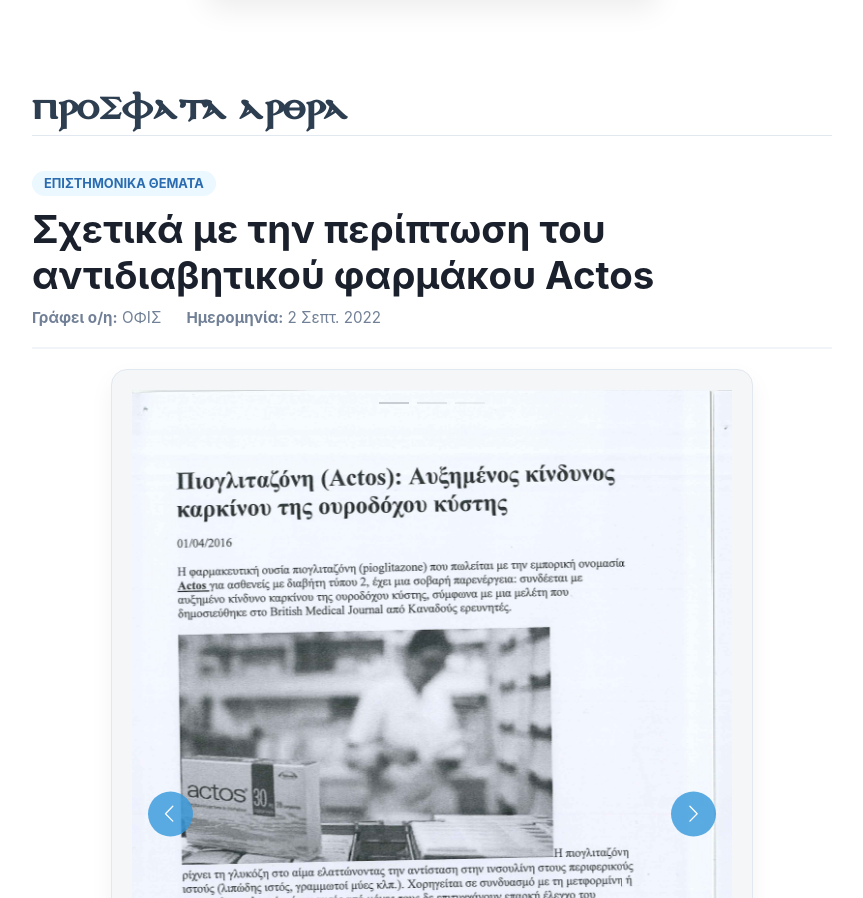
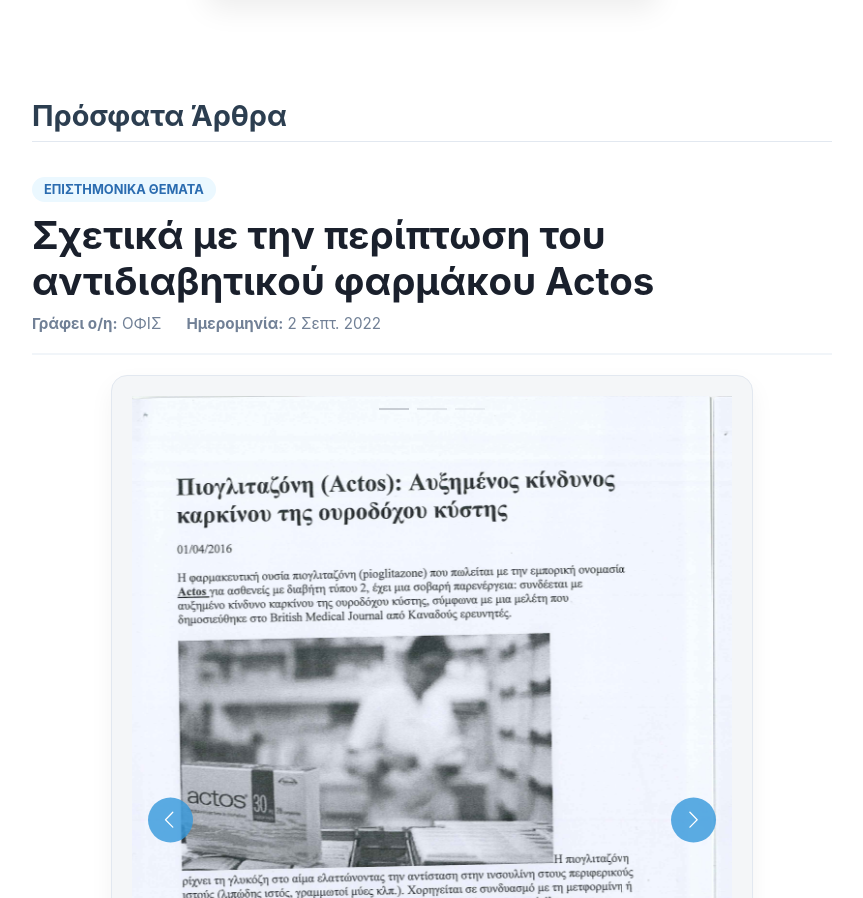
Before and after one commit to stellamarma/Ofic, a Vue app: page / in a window 1280 px wide. Shown: the part 1100-1998 px from the top of the page, without its empty margins (208-1071 px from the left). Built offline with nearby package versions, Linux system fonts and the light colour scheme; the HTML template or start-up script is replaced by a standard one.

Commit message:
Change style for h2

```diff
--- a/src/App.vue
+++ b/src/App.vue
@@ -168,7 +168,7 @@
     transform: translateY(0);
   }
 }
-h1, p {
+h1, p, h2 {
   font-family: -apple-system, BlinkMacSystemFont, "Segoe UI", Roboto, Helvetica, Arial, sans-serif !important;
 }
 </style>
```
